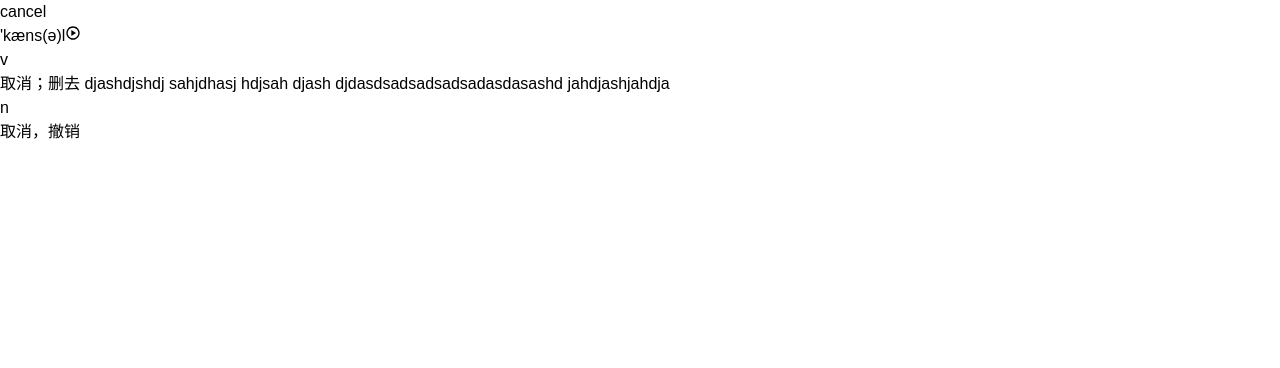
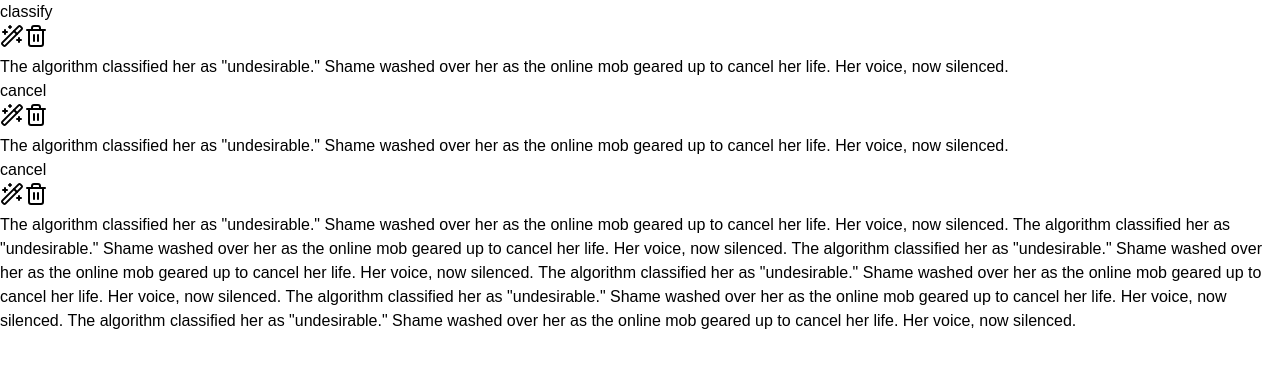
Before and after one commit to Jhvcc/bloom, a Next.js app: page / in a window 1280 px wide. Shown: the top 368 px of the page. Built offline with nearby package versions, Linux system fonts and the light colour scheme; no server answers.

Commit message:
feat: story list component

```diff
--- a/package.json
+++ b/package.json
@@ -9,6 +9,7 @@
     "lint": "next lint"
   },
   "dependencies": {
+    "lucide-react": "^0.475.0",
     "next": "15.1.7",
     "react": "^19.0.0",
     "react-dom": "^19.0.0"
--- a/src/app/api/generate_story/route.ts
+++ b/src/app/api/generate_story/route.ts
@@ -32,6 +32,10 @@ export const POST = handle;
 async function request(req: NextRequest, apiKey: string) {
   const body: Body = await req.json();
   const words = body.words;
+
+  if (words.length === 0) {
+    return NextResponse.json({ error: "Words are required" }, { status: 400 });
+  }
 
   const controller = new AbortController();
   const baseUrl = GEMINI_BASE_URL;
@@ -70,8 +74,6 @@ async function request(req: NextRequest, apiKey: string) {
     signal: controller.signal,
   }
 
-
-
   try {
     const res = await fetch(fetchUrl, fetchOptions);
     // to prevent browser prompt for credentials
@@ -82,7 +84,12 @@ async function request(req: NextRequest, apiKey: string) {
 
     const data = await res.json();
     const story = data.candidates[0].content.parts[0];
-    return new Response(JSON.stringify(story), {
+    const storyData = {
+      id: crypto.randomUUID(),
+      word: words[0],
+      story: story.text,
+    }
+    return new Response(JSON.stringify(storyData), {
       status: res.status,
       statusText: res.statusText,
       headers: newHeaders,
--- a/src/app/globals.css
+++ b/src/app/globals.css
@@ -2,20 +2,54 @@
 @tailwind components;
 @tailwind utilities;
 
-:root {
-  --background: #ffffff;
-  --foreground: #171717;
+/** Reference: https://www.joshwcomeau.com/css/custom-css-reset/ */
+
+/* 1. Use a more-intuitive box-sizing model */
+*, *::before, *::after {
+  box-sizing: border-box;
 }
 
-@media (prefers-color-scheme: dark) {
-  :root {
-    --background: #0a0a0a;
-    --foreground: #ededed;
-  }
+/* 2. Remove default margin */
+* {
+  margin: 0;
 }
 
 body {
-  /* color: var(--foreground);
-  background: var(--background); */
+  /* 3. Add accessible line-height */
+  line-height: 1.5;
+  /* 4. Improve text rendering */
+  -webkit-font-smoothing: antialiased;
+
   font-family: Arial, Helvetica, sans-serif;
 }
+
+/* 5. Improve media defaults */
+img, picture, video, canvas, svg {
+  display: block;
+  max-width: 100%;
+}
+
+/* 6. Inherit fonts for form controls */
+input, button, textarea, select {
+  font: inherit;
+}
+
+/* 7. Avoid text overflows */
+p, h1, h2, h3, h4, h5, h6 {
+  overflow-wrap: break-word;
+}
+
+/* 8. Improve line wrapping */
+p {
+  text-wrap: pretty;
+}
+h1, h2, h3, h4, h5, h6 {
+  text-wrap: balance;
+}
+
+/*
+  9. Create a root stacking context
+*/
+#root, #__next {
+  isolation: isolate;
+}
--- a/src/app/page.tsx
+++ b/src/app/page.tsx
@@ -1,38 +1,30 @@
-import TranslationCard from "@/components/TranslationCard";
-import { TranslationData } from "@/types/dictionary";
-import { generateVoice } from "./constant";
+import StoryList from "@/components/StoryList";
 
 export default function Home() {
-  const data: TranslationData = {
-      "word": "cancel",
-      "uk": {
-          "phonetic": "'kæns(ə)l",
-          "audio": generateVoice("cancel", 1)
-      },
-      "us": {
-          "phonetic": "'kænsl",
-          "audio": generateVoice("cancel", 2)
-      },
-      "translation": "取消，撤销",
-      "suggest": {
-          "entry": "cancel",
-          "explain": {
-              "v": "取消；删去 djashdjshdj sahjdhasj hdjsah djash djdasdsadsadsadsadasdasashd jahdjashjahdja",
-              "n": "取消，撤销"
-          }
-      },
-      "extra": [
-          {
-              "entry": "cancellation",
-              "explain": {
-                  "n": "取消；删除"
-              }
-          }
-      ]
-    }
+
+  const stories = [
+    {
+      id: "1",
+      word: "classify",
+      story: "The algorithm classified her as \"undesirable.\" Shame washed over her as the online mob geared up to cancel her life. Her voice, now silenced.\n",
+    },
+    {
+      id: "2",
+      word: "cancel",
+      story: "The algorithm classified her as \"undesirable.\" Shame washed over her as the online mob geared up to cancel her life. Her voice, now silenced.\n",
+    },
+    {
+      id: "3",
+      word: "cancel",
+      story: "The algorithm classified her as \"undesirable.\" Shame washed over her as the online mob geared up to cancel her life. Her voice, now silenced. The algorithm classified her as \"undesirable.\" Shame washed over her as the online mob geared up to cancel her life. Her voice, now silenced. The algorithm classified her as \"undesirable.\" Shame washed over her as the online mob geared up to cancel her life. Her voice, now silenced. The algorithm classified her as \"undesirable.\" Shame washed over her as the online mob geared up to cancel her life. Her voice, now silenced. The algorithm classified her as \"undesirable.\" Shame washed over her as the online mob geared up to cancel her life. Her voice, now silenced. The algorithm classified her as \"undesirable.\" Shame washed over her as the online mob geared up to cancel her life. Her voice, now silenced.\n",
+    },
+  ]
+
   return (
-    <div>
-      <TranslationCard {...data} />
+    <div className="min-h-screen bg-gradient-to-br from-purple-50 to-blue-50 p-8">
+      <div className="max-w-4xl mx-auto">
+        <StoryList stories={stories} />
+      </div>
     </div>
-  );
+  )
 }
--- /dev/null
+++ b/src/components/MagicWord.tsx
@@ -0,0 +1,28 @@
+'use client';
+
+import { removeNonAlpha } from "@/utils/alpha";
+
+const MagicWord = ({word}: {word: string}) => {
+
+  const handleTranslate = () => {
+    const cleanWord = removeNonAlpha(word);
+    console.log(cleanWord);
+  }
+
+  return (
+    <span className="relative inline-block transition-all duration-300 group">
+      <span className="relative z-10 inline-block cursor-pointer transition-all duration-300 group-hover:text-purple-600 group-hover:font-medium group-hover:scale-110 group-hover:translate-y-[-2px]">
+        <button
+          className="bg-transparent border-none p-0 m-0"
+          onClick={handleTranslate}
+        >
+          {word}
+        </button>
+      </span>
+      <span className="absolute inset-0 z-0 opacity-0 group-hover:opacity-10 bg-purple-300 blur-lg rounded-full transition-all duration-300 scale-150"></span>
+      <span className="absolute bottom-0 left-0 right-0 h-0.5 bg-gradient-to-r from-transparent via-purple-400 to-transparent transform scale-x-0 group-hover:scale-x-100 transition-transform duration-300 opacity-0 group-hover:opacity-100"></span>
+    </span>
+  )
+}
+
+export default MagicWord;
--- /dev/null
+++ b/src/components/StoryList.tsx
@@ -0,0 +1,64 @@
+import { Trash2, Wand2 } from 'lucide-react';
+import React from 'react';
+import MagicWord from './MagicWord';
+
+interface Story {
+  id: string;
+  word: string;
+  story: string;
+}
+
+interface Stories {
+  stories: Story[];
+}
+
+const StoryList = (props: Stories) => {
+  const { stories } = props;
+  return (
+    <div className="space-y-4">
+      {stories.map((story) => (
+        <StoryItem key={story.id} {...story} />
+      ))}
+    </div>
+  )
+}
+
+const StoryItem = (props: Story) => {
+  return (
+    <div className="bg-white rounded-lg shadow-md p-6 transform transition-all duration-300 hover:shadow-lg hover:-translate-y-1">
+      <div className="flex justify-between items-start mb-4">
+        <h3 className="text-xl font-semibold text-purple-600 capitalize">{props.word}</h3>
+        <div className="flex gap-2">
+          <button
+            className="p-2 text-gray-600 hover:text-purple-600 transition-colors"
+            title="Regenerate story"
+          >
+            <Wand2 className='h-5 w-5' />
+          </button>
+          <button
+            className="p-2 text-gray-600 hover:text-red-600 transition-colors"
+            title="Remove story"
+          >
+            <Trash2 className='h-5 w-5' />
+          </button>
+        </div>
+      </div>
+      <StoryText text={props.story} />
+    </div>
+  )
+}
+
+const StoryText = ({text}: {text: string}) => {
+  return (
+    <p className="text-gray-700 leading-relaxed  font-medium [word-spacing:0.1em]">
+      {text.split(" ").map((word, index) => (
+        <React.Fragment key={index}>
+          <MagicWord word={word} />
+          {" "}
+        </React.Fragment>
+      ))}
+    </p>
+  )
+}
+
+export default StoryList;
--- a/src/components/TranslationCard.tsx
+++ b/src/components/TranslationCard.tsx
@@ -5,7 +5,7 @@ import PlayIcon from "./PlayIcon";
 
 const PartOfSpeechBadge = (props: { pos: string }) => {
   return (
-    <div className=" bg-gray-400 px-2 py-0.5 rounded-lg text-white font-bold flex justify-center items-center w-14">
+    <div className="bg-gray-400 px-2 py-0.5 rounded-lg text-white font-bold flex justify-center items-center w-14 flex-shrink-0">
       <text className=" after:content-['.']">{props.pos}</text>
     </div>
   )
@@ -23,9 +23,9 @@ const PartOfSpeechArea = (props: PartOfSpeech) => {
 
 const PartOfSpeechLine = (props: { explain: string, pos: string }) => {
   return (
-    <div className="flex flex-row items-center gap-3 text-sm">
+    <div className="flex flex-row items-start gap-3 text-sm">
       <PartOfSpeechBadge pos={props.pos} />
-      <div>{props.explain}</div>
+      <div className="flex-1 break-all pt-1">{props.explain}</div>
     </div>
   )
 }
@@ -39,7 +39,7 @@ const TranslationCard = (props: TranslationData) => {
   }
 
   return (
-    <div className="bg-slate-900 absolute w-80 h-40 py-2 px-4 rounded-lg text-white font-medium">
+    <div className="bg-slate-900 absolute w-80 h-auto p-4 rounded-lg text-white font-medium overflow-y-auto">
       <div>
         <div className="flex flex-col gap-1">
           <div className="drag-handle"></div>
--- /dev/null
+++ b/src/utils/alpha.ts
@@ -0,0 +1,12 @@
+
+
+/**
+ * Remove non-alphabetic characters from the beginning and end of the string
+ * @param str - The string to remove non-alphabetic characters from
+ * @returns The string with non-alphabetic characters removed
+ */
+const removeNonAlpha = (str: string) => {
+  return str.replace(/^[^a-zA-Z]+|[^a-zA-Z]+$/g, '');
+}
+
+export { removeNonAlpha };
```
Also changed, not shown: 2 other files (tests, documents, lock files or other folders).
